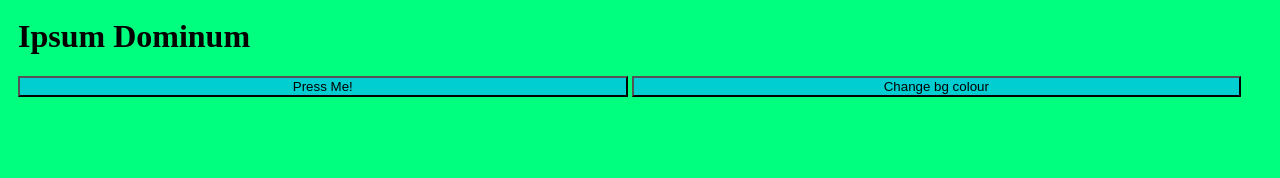
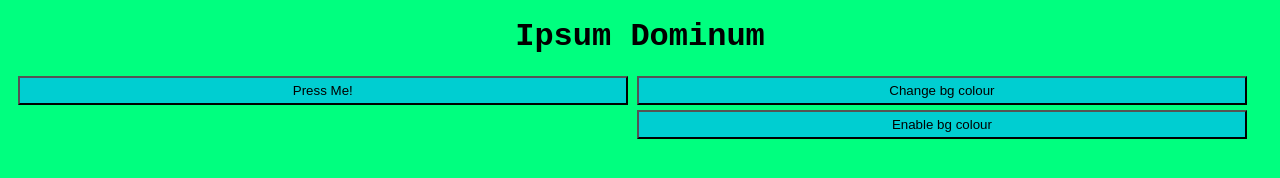
Before and after one commit to FinnOriander/JS-Events-tasks, a plain HTML site: page index.html in a window 1280 px wide. Both pictures are taken after a click on the button "Change bg colour". Drawn offline with Linux system fonts and the light colour scheme.

Commit message:
2 files modified

```diff
--- a/index.html
+++ b/index.html
@@ -11,10 +11,16 @@
         padding: 10;
         background-color: HotPink;
         color: black;
+        font-family: monospace, Courier;
       }
       button {
-        background-color:DarkTurquoise;
-        width:49%;
+        background-color: DarkTurquoise;
+        width: 49%;
+        padding: 5;
+        margin-bottom: 5;
+      }
+      h1 {
+        text-align: center;
       }
     </style>
   </head>
@@ -28,5 +34,8 @@
     <button id="Btn" onclick="HelloWorld()">Press Me!</button>
 
     <button id="cBtn" onclick="Changebg()">Change bg colour</button>
+    <br />
+    <button style="background: transparent; border: none !important"></button>
+    <button id="eBtn" onclick="Enable()">Enable bg colour</button>
   </body>
 </html>
--- a/script.js
+++ b/script.js
@@ -3,18 +3,26 @@ function HelloWorld() {
   h1.innerHTML = 'Hello World!';
 }
 
-window.onload = function() {
+window.onload = function () {
   replace();
+};
+
+function replace() {
+  console.log('replace');
+  document.getElementById('Hello').innerHTML = 'Ipsum Dominum';
 }
 
-function replace() {
-  console.log("replace");
-  document.getElementById("Hello").innerHTML = "Ipsum Dominum";
-
+function Changebg() {
+  var element = document.body;
+  element.classList.toggle('lime-mode');
 }
 
-
-function Changebg() {
-    var element = document.body;
-    element.classList.toggle("lime-mode");
+function Enable() {
+  if (document.getElementById('cBtn').disabled == false) {
+    document.getElementById('cBtn').disabled = true;
+    document.getElementById('eBtn').innerHTML = 'Disable bg colour';
+  } else {
+    document.getElementById('cBtn').disabled = false;
+    document.getElementById('eBtn').innerHTML = 'Enable bg colour';
+  }
 }
```
